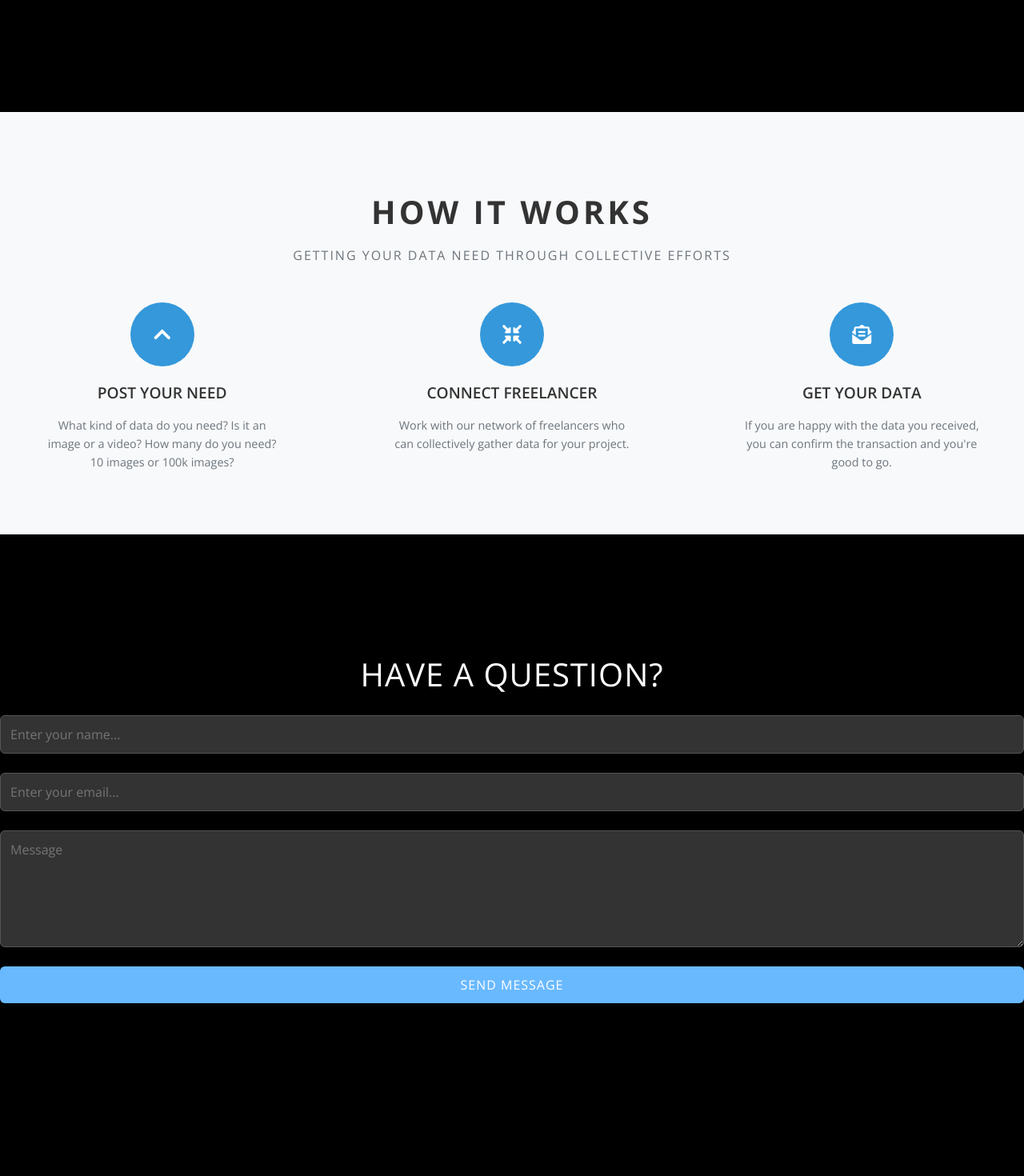
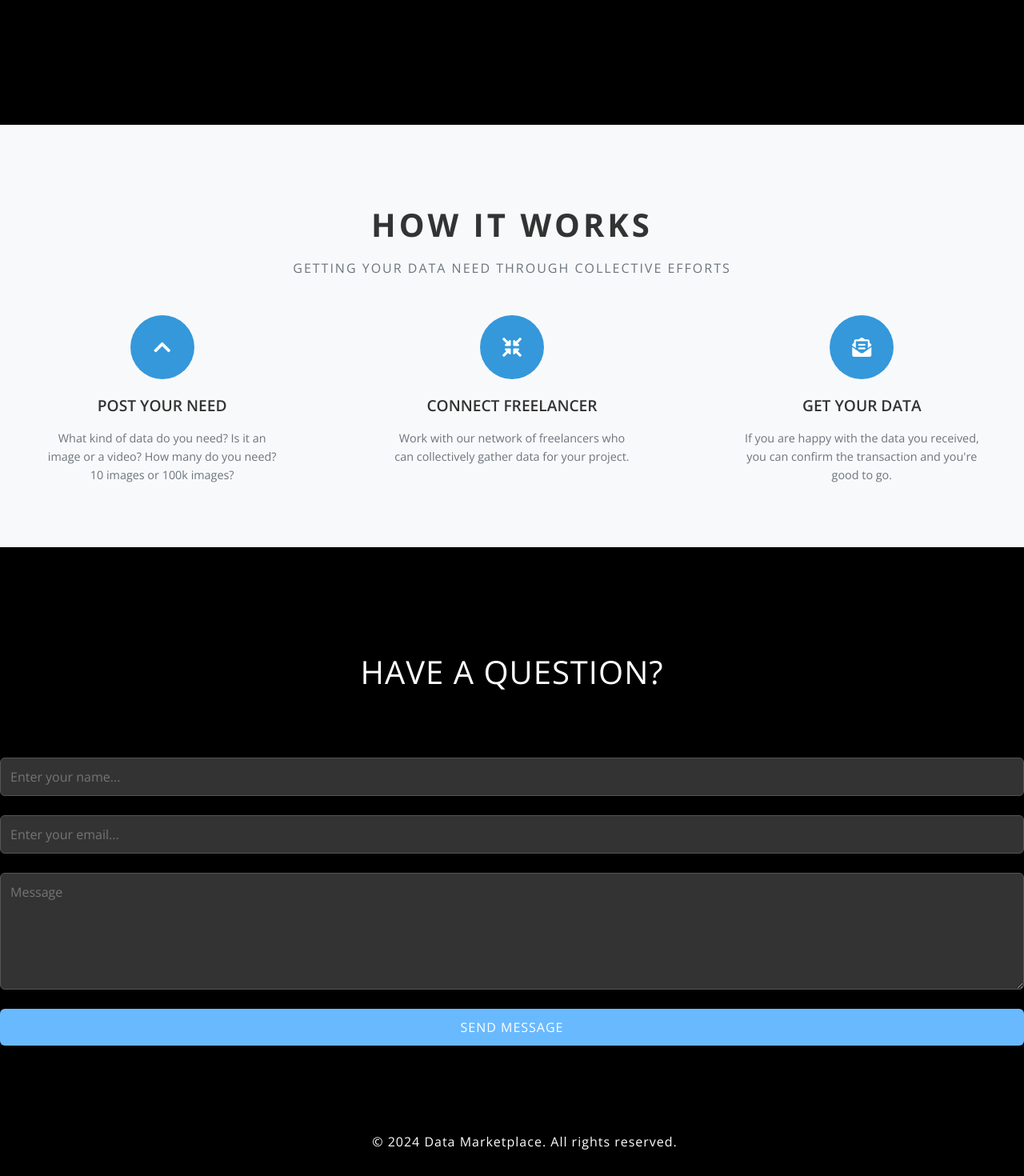
Before and after one commit to kitchan98/datumz, a React (Create React App) app: page / in a window 1280 px wide. Shown: the part 653-2123 px from the top of the page at 80% size. Before the commit the page ends 2003 px from the top, so only its background shows below. Built offline with nearby package versions, Linux system fonts and the light colour scheme.

Commit message:
fixed bugs

```diff
--- a/src/App.js
+++ b/src/App.js
@@ -5,6 +5,7 @@ import PostDataNeed from './pages/PostDataNeed';
 import RegisterFreelancer from './pages/RegisterFreelancer';
 import './styles/global.css';
 import Header from './components/Header';
+import Footer from './components/Footer';
 
 function App() {
   return (
@@ -18,6 +19,7 @@ function App() {
             <Route path="/register-freelancer" element={<RegisterFreelancer />} />
           </Routes>
         </main>
+        <Footer />
       </div>
     </Router>
   );
--- a/src/components/Footer.js
+++ b/src/components/Footer.js
@@ -1,11 +1,11 @@
 import React from 'react';
-import './YourCssFile.css'; // Ensure this is the correct path to your CSS file
+import './Footer.css'; // Ensure this is the correct path to your CSS file
 
 const Footer = () => {
   return (
     <footer>
       <p>&copy; 2024 Data Marketplace. All rights reserved.</p>
-      <div className="social-icons">
+      {/* <div className="social-icons">
         <a href="https://facebook.com" target="_blank" rel="noopener noreferrer">
           <i className="fab fa-facebook-f"></i>
         </a>
@@ -18,7 +18,7 @@ const Footer = () => {
         <a href="https://linkedin.com" target="_blank" rel="noopener noreferrer">
           <i className="fab fa-linkedin-in"></i>
         </a>
-      </div>
+      </div> */}
     </footer>
   );
 };
--- a/src/pages/Home.css
+++ b/src/pages/Home.css
@@ -81,7 +81,7 @@ body {
 }
 
 .hero + .how-it-works {
-    margin-top: 7rem; /* Adjust the margin as needed */
+    margin-top: 8rem; /* Adjust the margin as needed */
   }
 
 /* How it works section */
@@ -180,13 +180,13 @@ body {
 
 /* Contact form */
 .contact-form {
-  margin: 2rem 0;
+  margin: 0.8rem 0;
   padding: 2rem 0;
 }
 
 .contact-form h2 {
   color: #fff;
-  margin-bottom: 1.5rem;
+  margin-bottom: 5rem;
   text-align: center;
   font-weight: 500;
   text-transform: uppercase;
```
